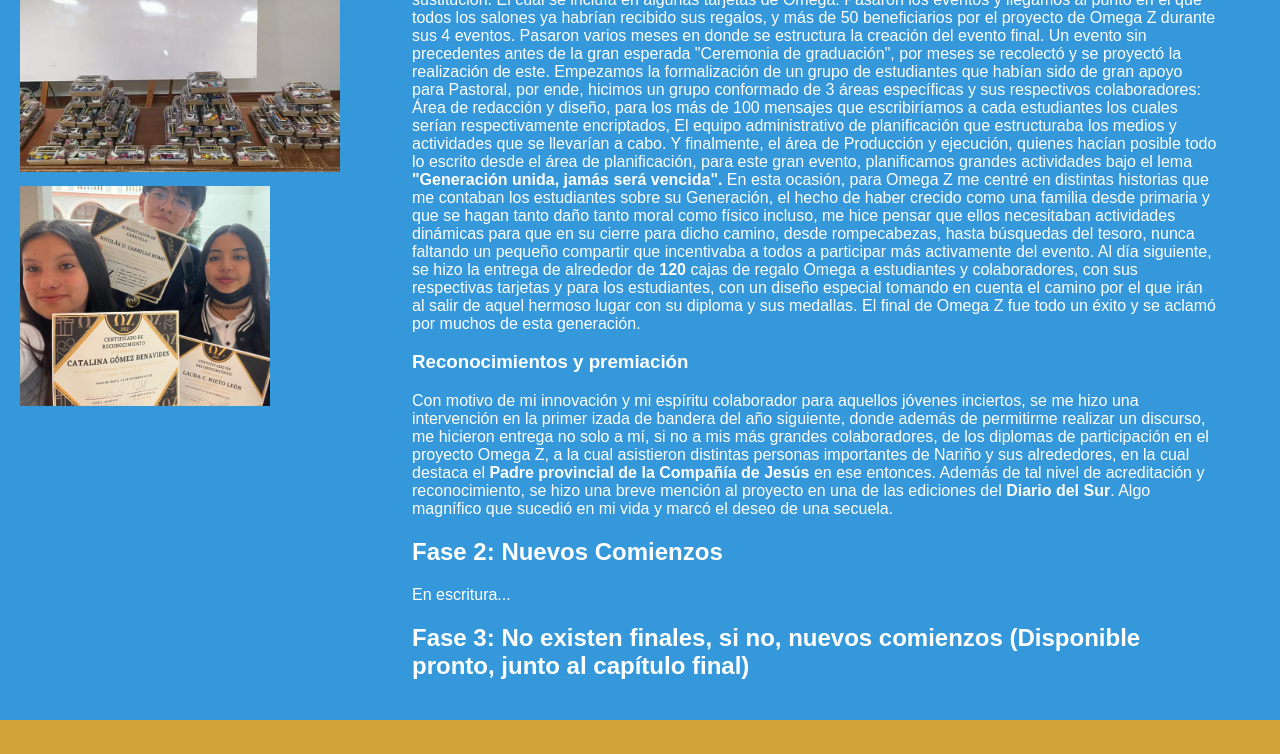
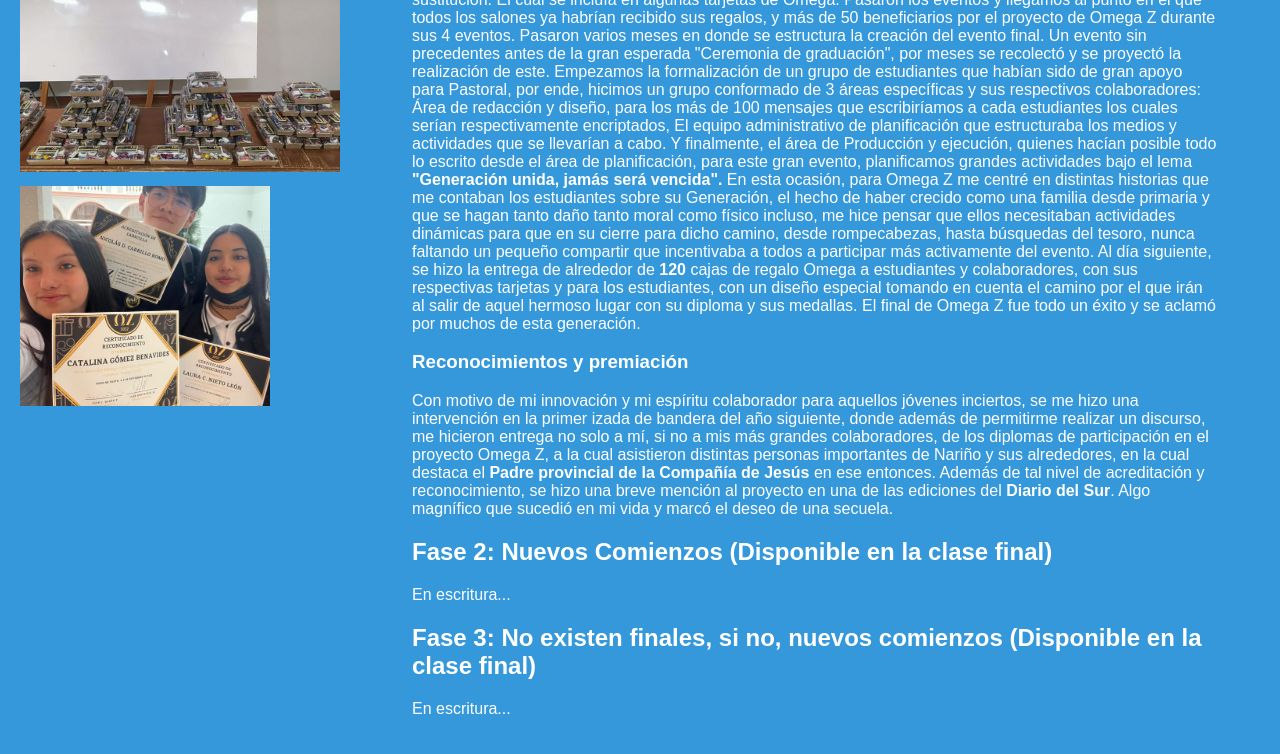
Before and after one commit to iamnicocr/iamnicocr.github.io, a plain HTML site: page omega-z.html in a window 1280 px wide. Shown: the part 869-1623 px from the top of the page. Before the commit the page ends 1589 px from the top, so only its background shows below. Drawn offline with Linux system fonts and the light colour scheme.

Commit message:
omegaz-writting

```diff
--- a/omega-z.html
+++ b/omega-z.html
@@ -145,9 +145,10 @@
                 entrega no solo a mí, si no a mis más grandes colaboradores, de los diplomas de participación en el proyecto Omega Z, a la cual asistieron distintas personas importantes de Nariño y sus alrededores, en la cual destaca el <b>Padre
                 provincial de la Compañía de Jesús</b> en ese entonces. Además de tal nivel de acreditación y reconocimiento, se hizo una breve mención al proyecto en una de las ediciones del <b>Diario del Sur</b>. Algo magnífico que sucedió en mi vida
                 y marcó el deseo de una secuela.
-            <h2>Fase 2: Nuevos Comienzos</h2>
+            <h2>Fase 2: Nuevos Comienzos (Disponible en la clase final)</h2>
             <p>En escritura...</p>
-            <h2>Fase 3: No existen finales, si no, nuevos comienzos (Disponible pronto, junto al capítulo final)</h2>
+            <h2>Fase 3: No existen finales, si no, nuevos comienzos (Disponible en la clase final)</h2>
+            <p>En escritura...</p>
             </p>
             </p>
             </p>
```
